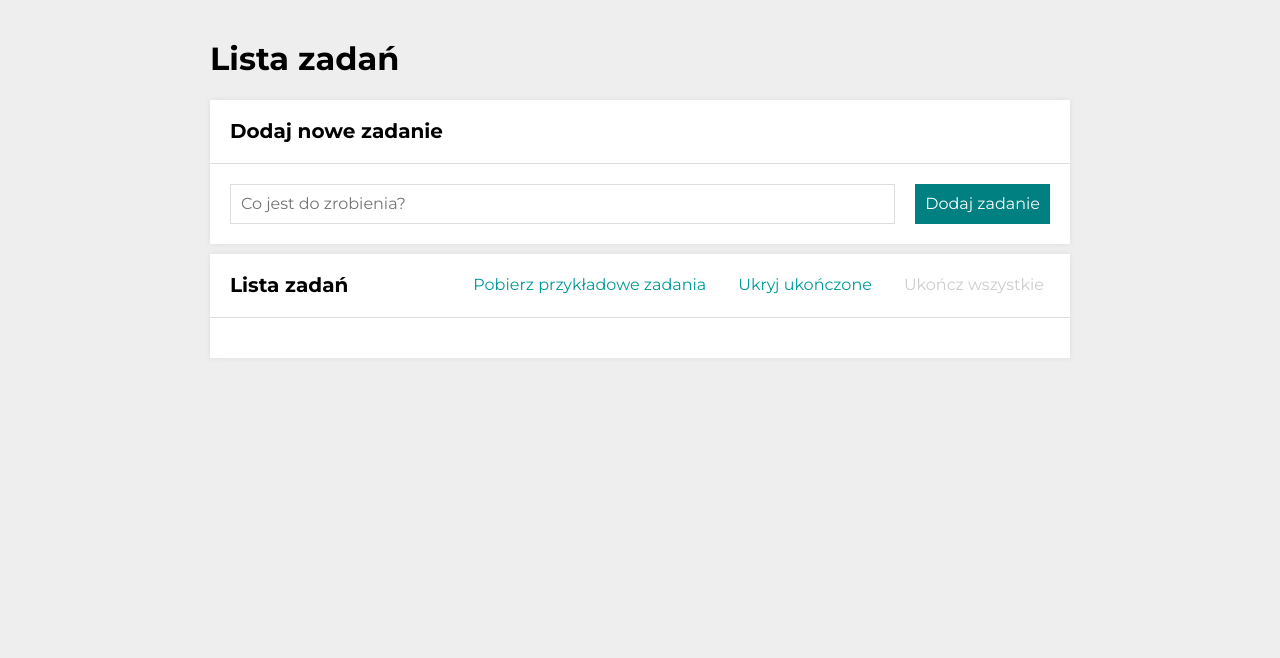
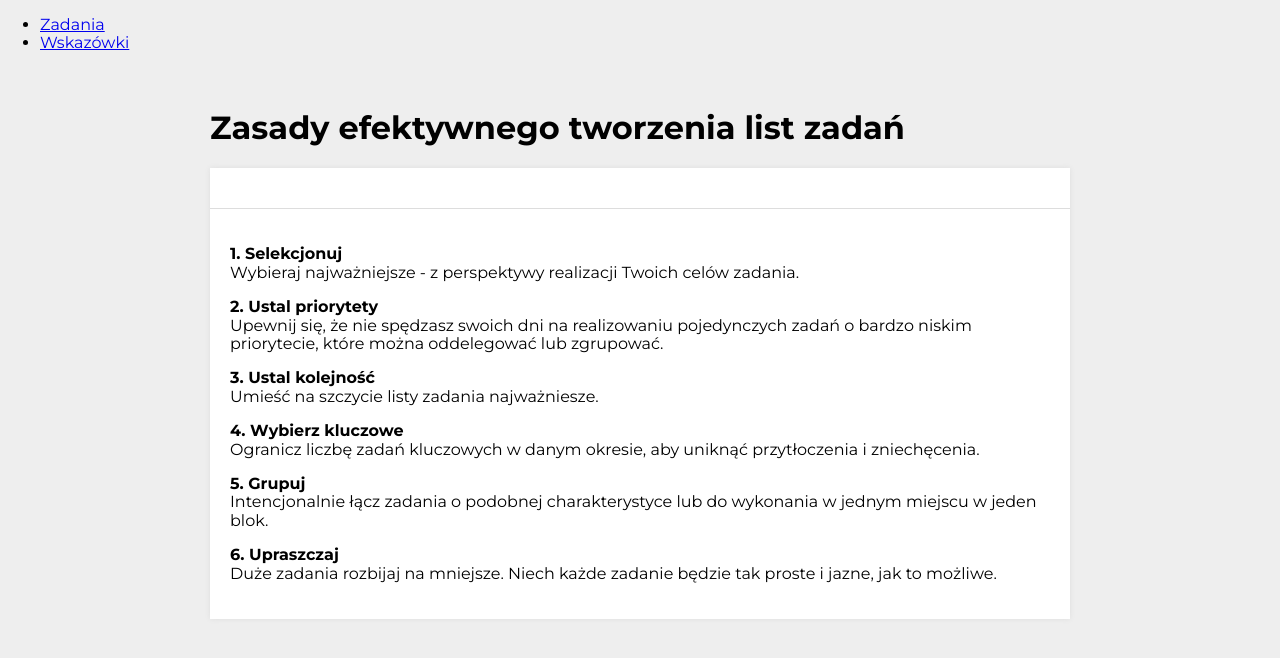
Before and after one commit to KajaKopczynska/todo-list-react, a React (Create React App) app: page /#/tipy in a window 1280 px wide. Shown: the top 658 px of the page. Built offline with nearby package versions, Linux system fonts and the light colour scheme.

Commit message:
TaskPage added

```diff
--- a/src/App.js
+++ b/src/App.js
@@ -1,3 +1,35 @@
-import Tasks from "./features/tasks/Tasks";
+import { Link, Route, HashRouter, Switch, Redirect } from "react-router-dom";
+import TasksPage from "./features/tasks/TasksPage";
+import TaskPage from "./features/tasks/TaskPage";
+import TipsPage from "./features/tips/TipsPage";
 
-export default () => <Tasks />;
+
+
+export default () => (
+  <HashRouter>
+    <nav>
+      <ul>
+        <li>
+          <Link to="/zadania">Zadania</Link>
+        </li>
+        <li>
+          <Link to="/tipy">Wskazówki</Link>
+        </li>
+      </ul>
+      <Switch>
+        <Route path="/zadania/:id">
+          <TaskPage />
+        </Route>
+        <Route path="/zadania">
+          <TasksPage />
+        </Route>
+        <Route path="/tipy">
+          <TipsPage />
+        </Route>
+        <Route path="/">
+          <Redirect to="/zadania" />
+        </Route>
+      </Switch>
+    </nav>
+  </HashRouter>
+);
--- /dev/null
+++ b/src/features/tasks/TaskPage/index.js
@@ -0,0 +1,25 @@
+import Section from "../../../common/Section";
+import Header from "../../../common/Header";
+import Container from "../../../common/Container";
+import { useParams } from "react-router-dom/cjs/react-router-dom.min";
+import { useSelector } from "react-redux";
+import { getTaskById } from "../tasksSlice";
+
+function TaskPage() {
+    const { id } = useParams();
+    const task = useSelector(state => getTaskById(state, id));
+
+    return (
+        <Container>
+            <Header title="Szczegóły zadania" />
+            <Section
+                title={task ? task.content : "Nie znaleziono zadania 😟"}
+                body={
+                    <><strong>Ukończono:</strong> {task.done ? "Tak" : "Nie"} </>
+                }
+            />
+        </Container>
+    );
+}
+
+export default TaskPage;
--- a/src/features/tasks/Buttons/index.js
+++ b/src/features/tasks/TasksPage/Buttons/index.js
@@ -7,7 +7,7 @@
   selectHideDone,
   selectIsEveryTaskDone,
   fetchExampleTasks
-} from "../tasksSlice";
+} from "../../tasksSlice";
 
 const Buttons = () => {
   const areTasksEmpty = useSelector(selectAreTasksEmpty);
--- a/src/features/tasks/Form/index.js
+++ b/src/features/tasks/TasksPage/Form/index.js
@@ -2,7 +2,7 @@
 import { useDispatch } from "react-redux";
 import { nanoid } from "@reduxjs/toolkit";
 import { StyledForm, Input, Button } from "./styled";
-import { addTask } from "../tasksSlice";
+import { addTask } from "../../tasksSlice";
 
 const Form = () => {
     const [newTaskContent, setNewTaskContent] = useState("");
--- a/src/features/tasks/TaskList/index.js
+++ b/src/features/tasks/TasksPage/TaskList/index.js
@@ -1,6 +1,7 @@
 import { useSelector, useDispatch } from "react-redux";
 import { List, Item, Content, Button } from "./styled";
-import { selectTasks, toggleTaskDone, removeTask, selectHideDone } from "../tasksSlice";
+import { selectTasks, toggleTaskDone, removeTask, selectHideDone } from "../../tasksSlice";
+import { Link } from "react-router-dom";
 
 const TaskList = () => {
   const tasks = useSelector(selectTasks);
@@ -22,7 +23,7 @@
             {task.done ? "✔" : ""}
           </Button>
           <Content done={task.done}>
-            {task.content}
+            <Link to={`/zadania/${task.id}`}>{task.content}</Link>
           </Content>
           <Button
             remove
--- a/src/features/tasks/tasksSlice.js
+++ b/src/features/tasks/tasksSlice.js
@@ -51,4 +51,7 @@
 export const selectAreTasksEmpty = state => selectTasks(state).lenhth === 0;
 export const selectIsEveryTaskDone = state => selectTasks(state).every(({ done }) => done);
 
+export const getTaskById = (state, taskId) =>
+    selectTasks(state).find(({ id }) => id === taskId);
+
 export default tasksSlice.reducer;
--- /dev/null
+++ b/src/features/tips/TipsPage.js
@@ -0,0 +1,39 @@
+import Container from "../../common/Container";
+import Header from "../../common/Header";
+import Section from "../../common/Section";
+
+export default () => (
+    <Container>
+        <Header title="Zasady efektywnego tworzenia list zadań" />
+        <Section
+            body={
+                <>
+                    <p>
+                        <strong>1. Selekcjonuj </strong><br></br>
+                        Wybieraj najważniejsze - z perspektywy realizacji Twoich celów zadania.
+                    </p>
+                    <p>
+                        <strong>2. Ustal priorytety </strong><br></br>
+                        Upewnij się, że nie spędzasz swoich dni na realizowaniu pojedynczych zadań o bardzo niskim priorytecie, które można oddelegować lub zgrupować.
+                    </p>
+                    <p>
+                        <strong>3. Ustal kolejność </strong><br></br>
+                        Umieść na szczycie listy zadania najważniesze.
+                    </p>
+                    <p>
+                        <strong>4. Wybierz kluczowe </strong><br></br>
+                        Ogranicz liczbę zadań kluczowych w danym okresie, aby uniknąć przytłoczenia i zniechęcenia.
+                    </p>
+                    <p>
+                        <strong>5. Grupuj </strong><br></br>
+                        Intencjonalnie łącz zadania o podobnej charakterystyce lub do wykonania w jednym miejscu w jeden blok.
+                    </p>
+                    <p>
+                        <strong>6. Upraszczaj </strong><br></br>
+                        Duże zadania rozbijaj na mniejsze. Niech każde zadanie będzie tak proste i jazne, jak to możliwe.
+                    </p>
+                </>
+            }
+        />
+    </Container>
+);
```
Also changed, not shown: src/features/tasks/TasksPage/index.js (renamed from src/features/tasks/Tasks.js, +5 -5 lines), src/features/tasks/TasksPage/Buttons/styled.js (renamed from src/features/tasks/Buttons/styled.js), src/features/tasks/TasksPage/Form/styled.js (renamed from src/features/tasks/Form/styled.js), src/features/tasks/TasksPage/TaskList/styled.js (renamed from src/features/tasks/TaskList/styled.js).
